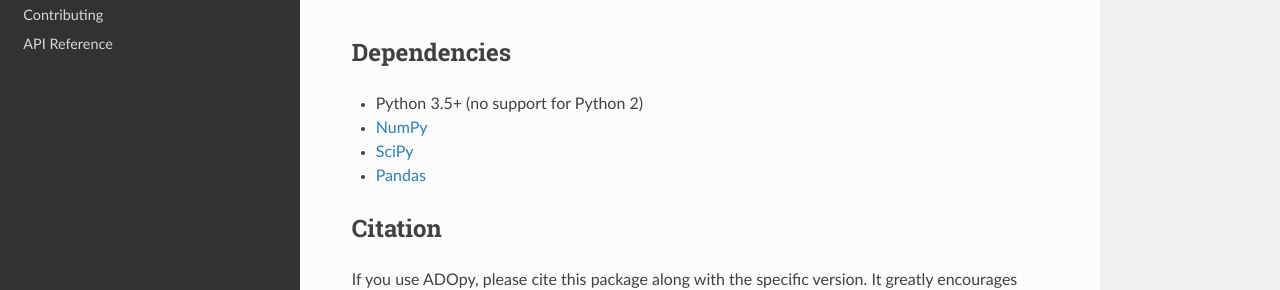
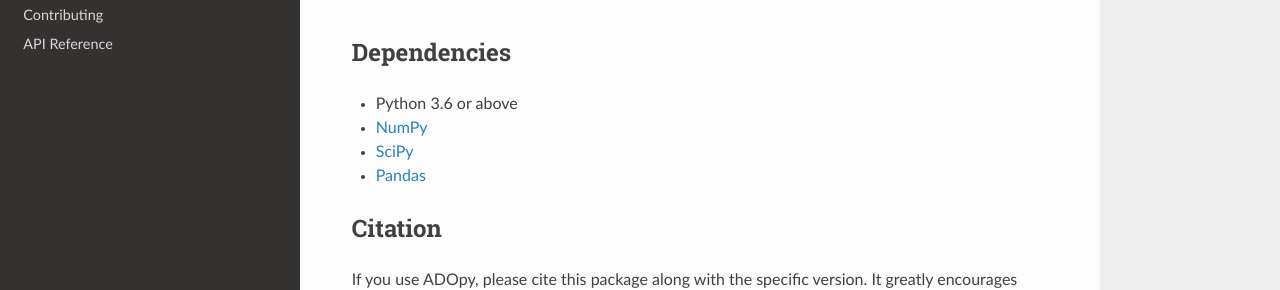
Before and after one commit to adopy/adopy, a Sphinx documentation site: the page built from docs/source/index.rst, in a window 1280 px wide and 900 px high, scrolled down 859 px. Shown: the part 164-454 px from the top of the window. Built offline with Sphinx 7.4.7 and the Read the Docs theme 2.0.0, drawn with Linux system fonts in a browser that asks for light colours; the version number could not be read and is left out.

Commit message:
Support only for Python 3.6 or above

```diff
--- a/docs/source/index.rst
+++ b/docs/source/index.rst
@@ -47,7 +47,7 @@
 Dependencies
 ------------
 
-- Python 3.5+ (no support for Python 2)
+- Python 3.6 or above
 - `NumPy <http://www.numpy.org/>`_
 - `SciPy <https://www.scipy.org/>`_
 - `Pandas <https://pandas.pydata.org/>`_
--- a/setup.py
+++ b/setup.py
@@ -107,7 +107,7 @@
     author='Jaeyeong Yang',
     author_email='jaeyeong.yang1125@gmail.com',
     license='GPL-3',
-    python_requires='>=3.5',
+    python_requires='>=3.6',
     packages=find_packages(),
     install_requires=[
         'numpy',
@@ -119,7 +119,6 @@
         "Intended Audience :: Science/Research",
         "License :: OSI Approved :: GNU General Public License v3 or later (GPLv3+)",
         "Programming Language :: Python :: 3",
-        "Programming Language :: Python :: 3.5",
         "Programming Language :: Python :: 3.6",
         "Programming Language :: Python :: 3.7",
         "Programming Language :: Python :: 3 :: Only",
```
Also changed, not shown: README.md (+1 -1 lines).
